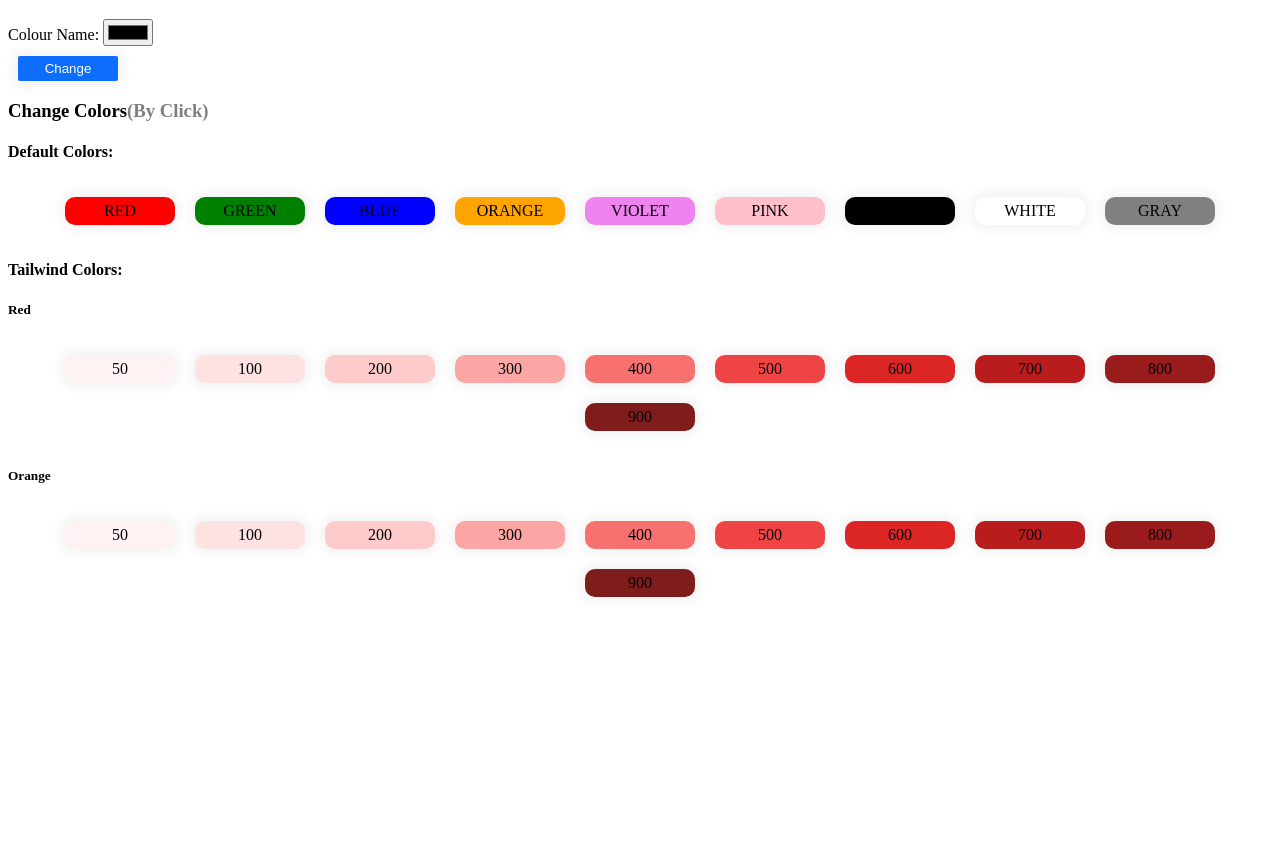
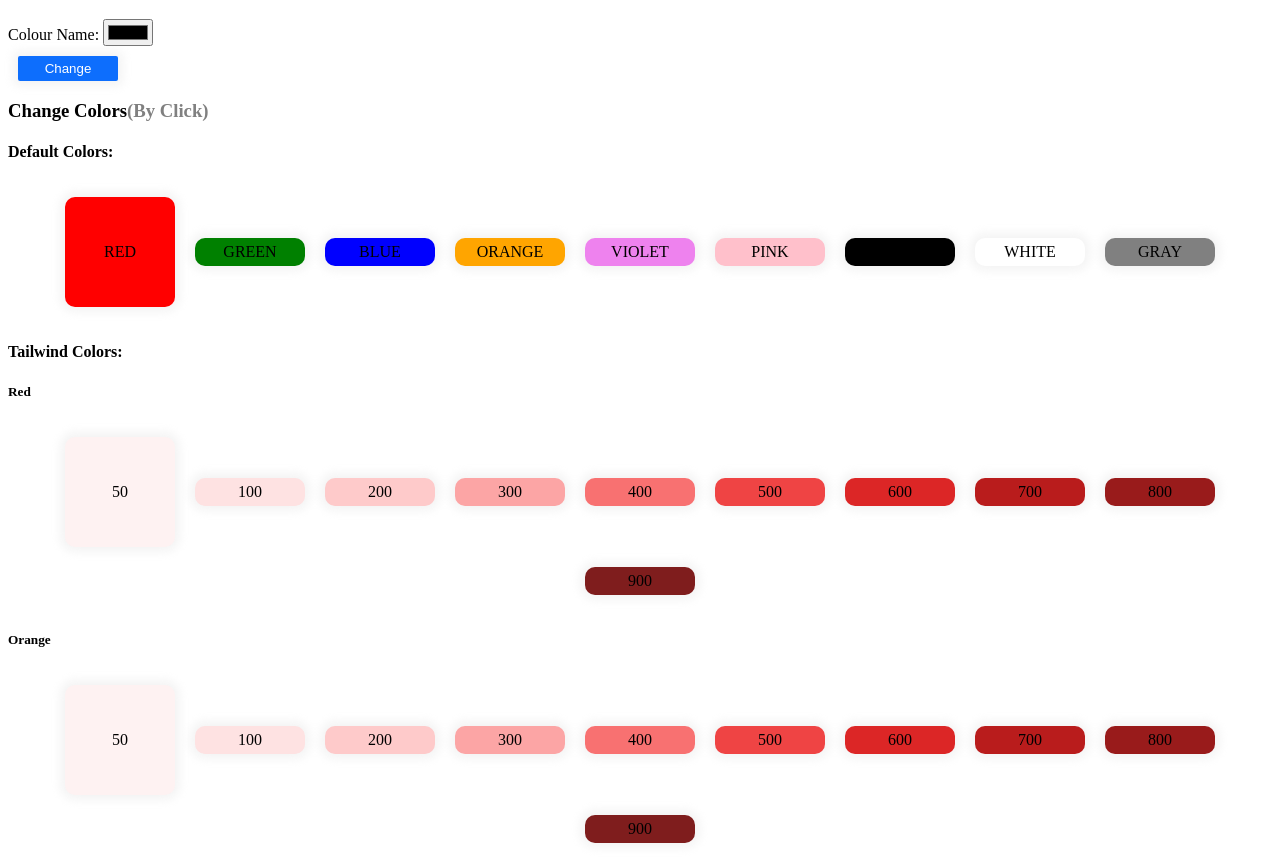
Before and after one commit to Rafid-Al-Mahmud/changeColor, a website: page index.html in a window 1280 px wide. Shown: the part 61-929 px from the top of the page. Before the commit the page ends 800 px from the top, so only its background shows below. Drawn offline with Linux system fonts and the light colour scheme; no server answers.

Commit message:
Update index.html

```diff
--- a/index.html
+++ b/index.html
@@ -30,7 +30,7 @@
       align-items: center;
       justify-content: center;
     }
-    #box>div#defaultBox{
+    .box>div:nth-child(1){
       height: 100px;
     }
     .box>div:hover{
```
